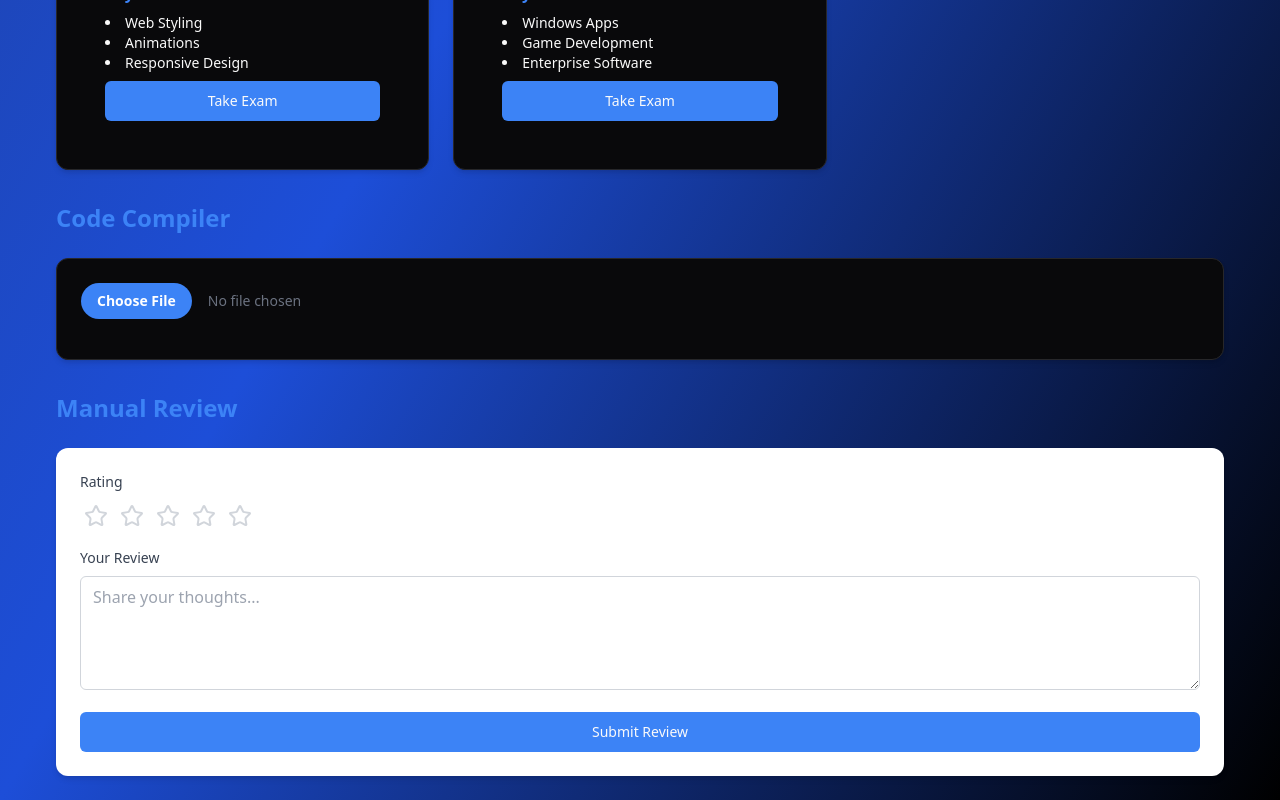
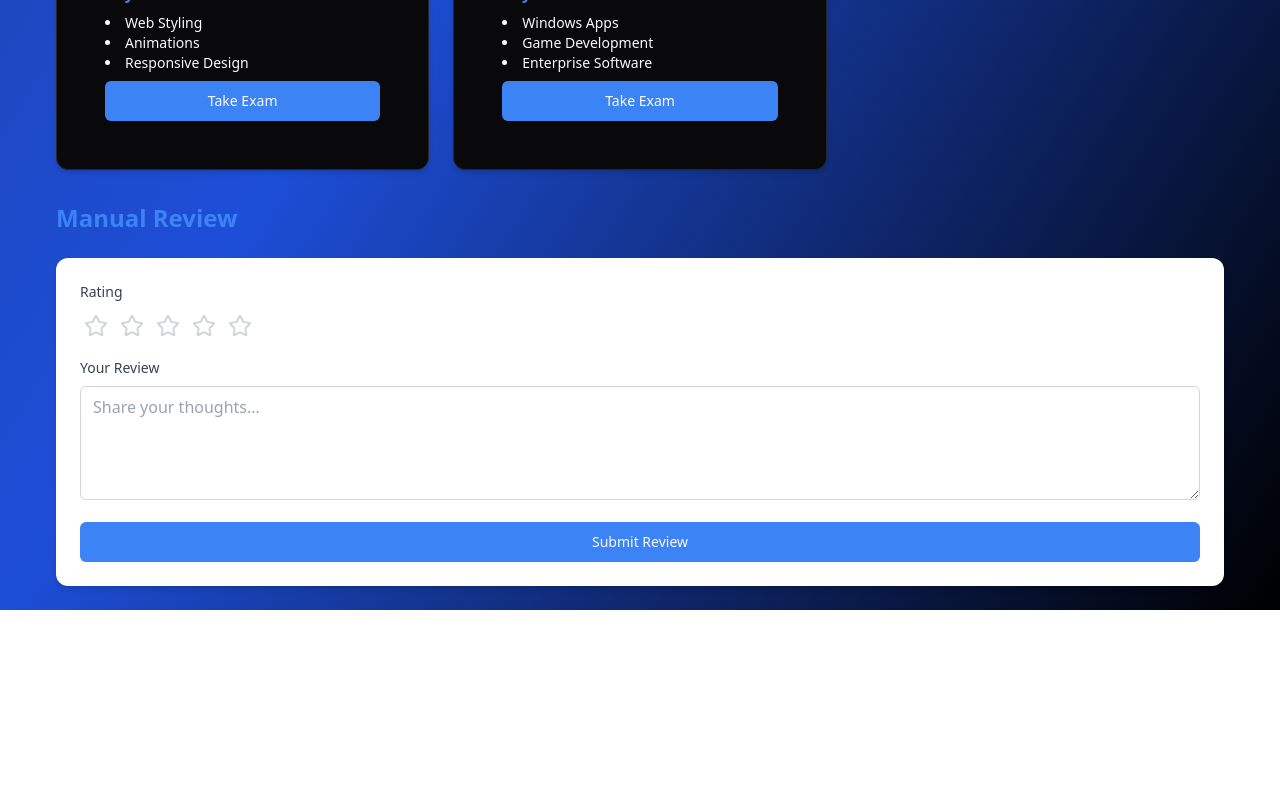
Before and after one commit to Sreekanna45/codeai-48, a React (Vite) app: page /home in a window 1280 px wide. Shown: the part 1434-2234 px from the top of the page. After the commit the page ends 2044 px from the top, so only its background shows below. Built offline with nearby package versions, Linux system fonts and the light colour scheme; sample sign-in values are in the browser's storage.

Commit message:
Remove File Choosing Section
Removed the file choosing part above the manual review bar in the Index component while keeping the rest of the code unchanged.
[skip gpt_engineer]

```diff
--- a/src/pages/Index.tsx
+++ b/src/pages/Index.tsx
@@ -2,7 +2,6 @@ import { useState, useEffect } from "react";
 import { useNavigate } from "react-router-dom";
 import { SearchBar } from "@/components/SearchBar";
 import { TopLanguages } from "@/components/TopLanguages";
-import { CodeCompiler } from "@/components/CodeCompiler";
 import { ManualReview } from "@/components/ManualReview";
 import { Menu, LogOut, Home, FileText, Code } from "lucide-react";
 import { Button } from "@/components/ui/button";
@@ -174,11 +173,6 @@ const Index = () => {
         )}
 
         <section>
-          <h2 className="text-2xl font-semibold mb-6 text-primary">Code Compiler</h2>
-          <CodeCompiler />
-        </section>
-
-        <section>
           <h2 className="text-2xl font-semibold mb-6 text-primary">Manual Review</h2>
           <ManualReview />
         </section>
```
